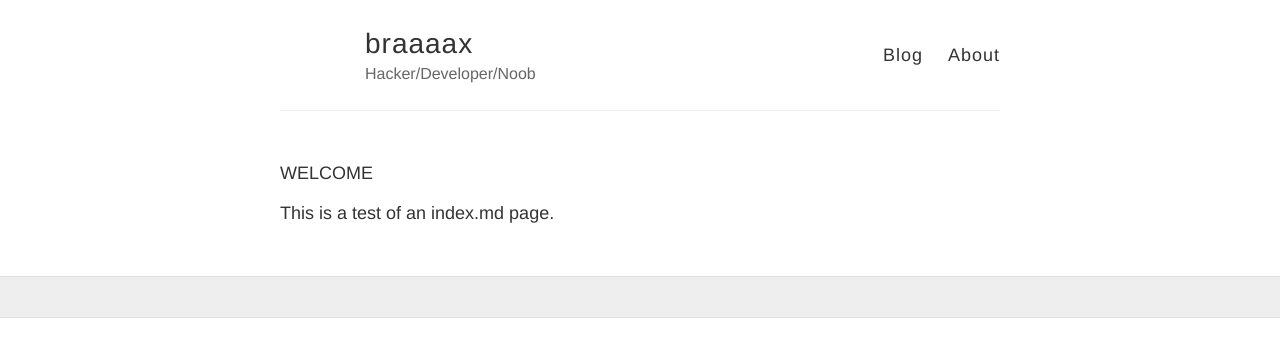
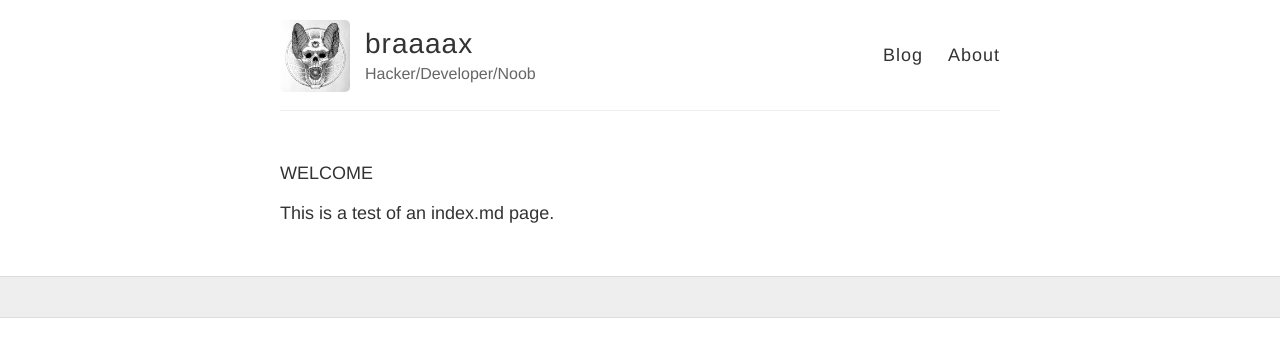
Before and after one commit to braaaax/braaaax.github.io, a Jekyll site: the page built from index.md, in a window 1280 px wide. Shown: the top 357 px of the page. Built offline with Jekyll 4.4.1, drawn with Linux system fonts in a browser that asks for light colours.

Commit message:
updated site

```diff
--- a/_config.yml
+++ b/_config.yml
@@ -1,5 +1,6 @@
 name: braaaax
 description: Hacker/Developer/Noob
+avatar: https://braaaax.github.io/braaaax.github.io/images/IMG_1501.small.jpg
 url:
 baseurl: https://braaaax.github.io
 
```
Also changed, not shown: images/IMG_1501.small.jpg (added).
